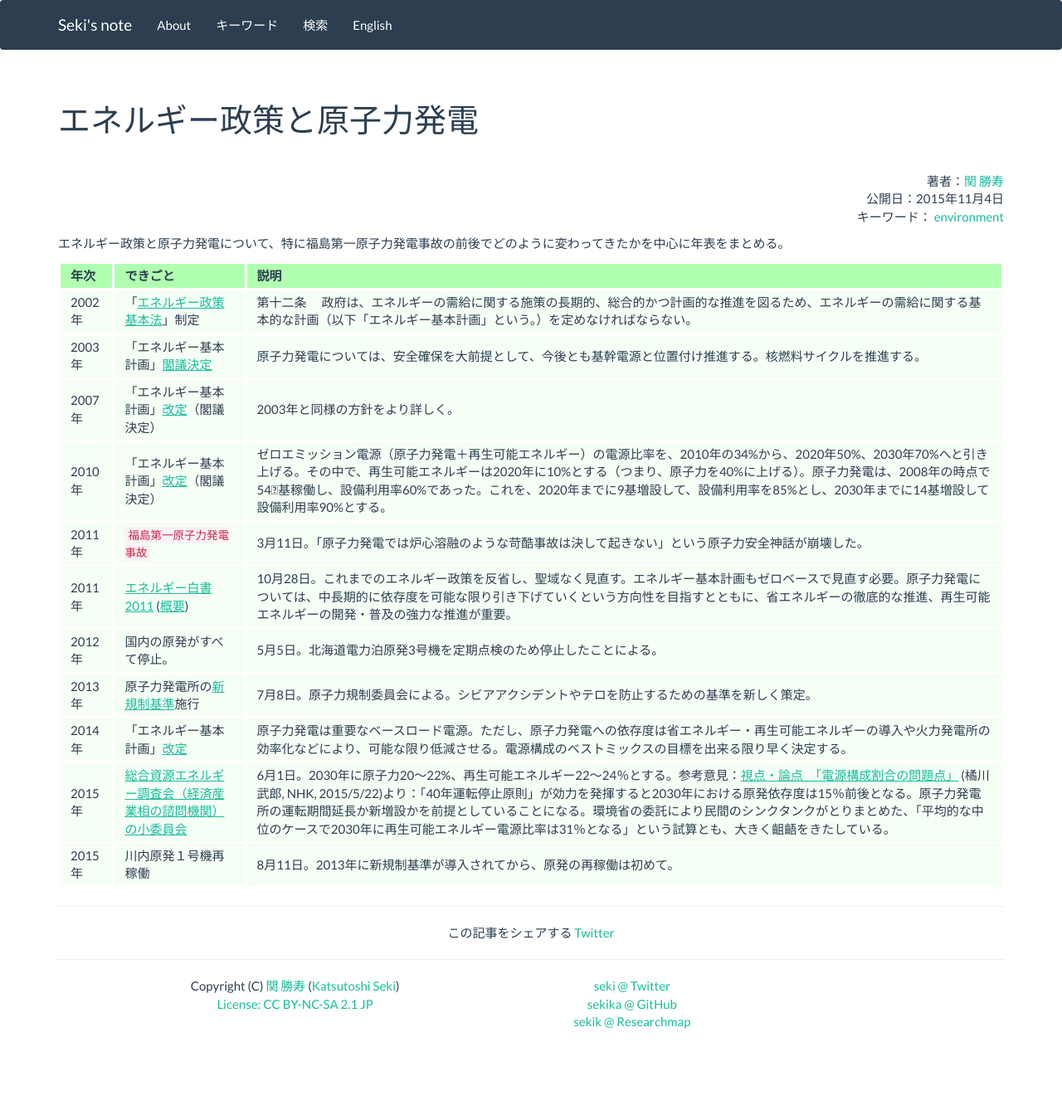
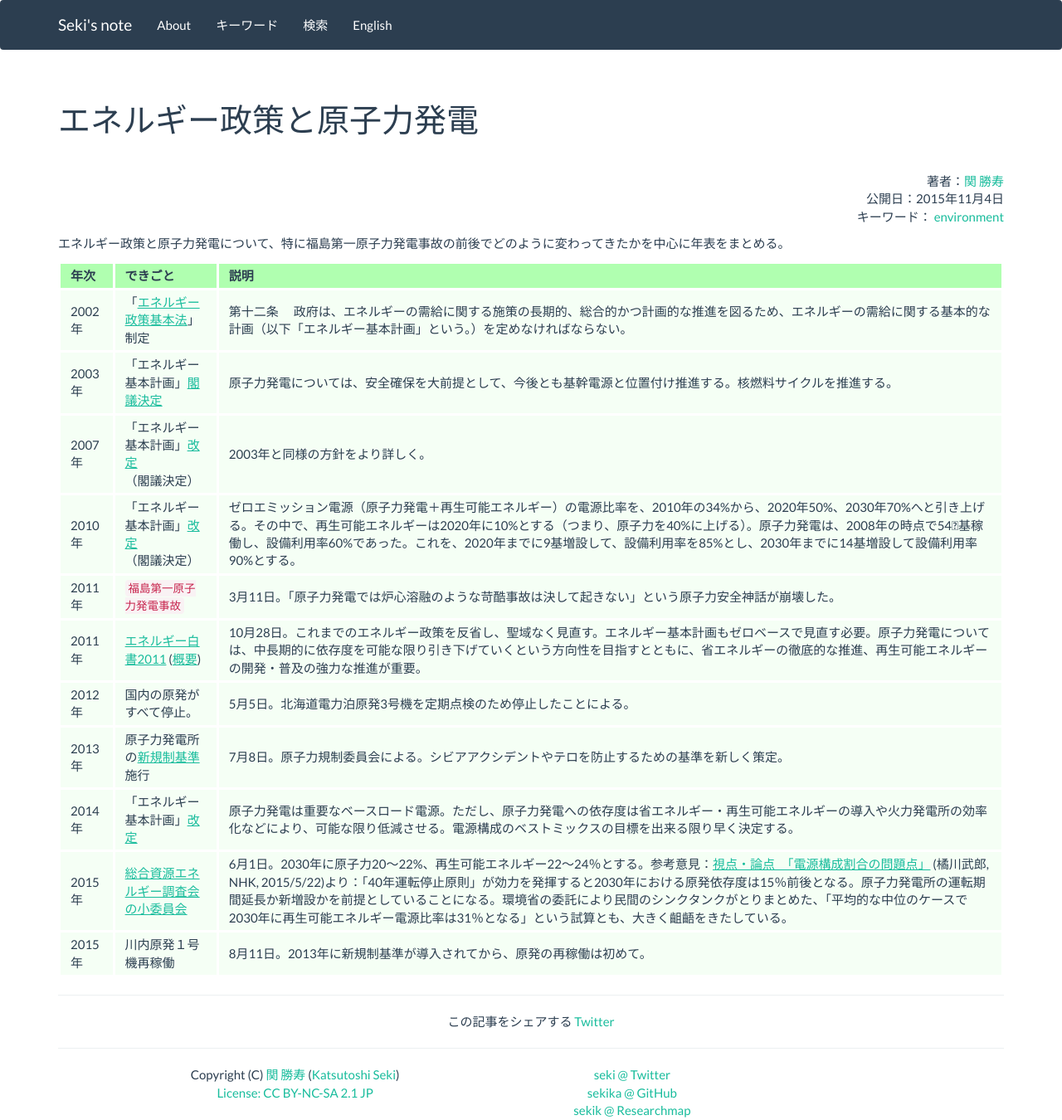
Before and after one commit to sekika/sekika.github.io, a Jekyll site: the page built from _posts/2015-11-04-energy-policy.md, in a window 1280 px wide. Shown: the whole page at 83% size. Built offline with Jekyll 4.4.1, drawn with Linux system fonts in a browser that asks for light colours; nearby versions of some CDN libraries; comment, search, counter and statistics services are not loaded; before the commit the page ends 1243 px from its top, so only the background shows below that.

Commit message:
Simplify

```diff
--- a/_posts/2015-11-04-energy-policy.md
+++ b/_posts/2015-11-04-energy-policy.md
@@ -18,5 +18,5 @@ tag: environment
 |2012年| 国内の原発がすべて停止。 | 5月5日。北海道電力泊原発3号機を定期点検のため停止したことによる。
 |2013年| 原子力発電所の[新規制基準](https://www.nsr.go.jp/activity/regulation/tekigousei/shin_kisei_kijyun.html)施行 | 7月8日。原子力規制委員会による。シビアアクシデントやテロを防止するための基準を新しく策定。
 |2014年|「エネルギー基本計画」[改定](http://www.enecho.meti.go.jp/category/others/basic_plan/pdf/140411.pdf) | 原子力発電は重要なベースロード電源。ただし、原子力発電への依存度は省エネルギー・再生可能エネルギーの導入や火力発電所の効率化などにより、可能な限り低減させる。電源構成のベストミックスの目標を出来る限り早く決定する。
-|2015年|[総合資源エネルギー調査会（経済産業相の諮問機関）の小委員会](http://www.nippon.com/ja/features/h00114/) | 6月1日。2030年に原子力20〜22%、再生可能エネルギー22～24％とする。参考意見：[視点・論点　「電源構成割合の問題点」](http://www.nhk.or.jp/kaisetsu-blog/400/217528.html) (橘川武郎, NHK, 2015/5/22)より：「40年運転停止原則」が効力を発揮すると2030年における原発依存度は15％前後となる。原子力発電所の運転期間延長か新増設かを前提としていることになる。環境省の委託により民間のシンクタンクがとりまとめた、「平均的な中位のケースで2030年に再生可能エネルギー電源比率は31％となる」という試算とも、大きく齟齬をきたしている。
+|2015年|[総合資源エネルギー調査会の小委員会](http://www.nippon.com/ja/features/h00114/) | 6月1日。2030年に原子力20〜22%、再生可能エネルギー22～24％とする。参考意見：[視点・論点　「電源構成割合の問題点」](http://www.nhk.or.jp/kaisetsu-blog/400/217528.html) (橘川武郎, NHK, 2015/5/22)より：「40年運転停止原則」が効力を発揮すると2030年における原発依存度は15％前後となる。原子力発電所の運転期間延長か新増設かを前提としていることになる。環境省の委託により民間のシンクタンクがとりまとめた、「平均的な中位のケースで2030年に再生可能エネルギー電源比率は31％となる」という試算とも、大きく齟齬をきたしている。
 |2015年|川内原発１号機再稼働 | 8月11日。2013年に新規制基準が導入されてから、原発の再稼働は初めて。
```
